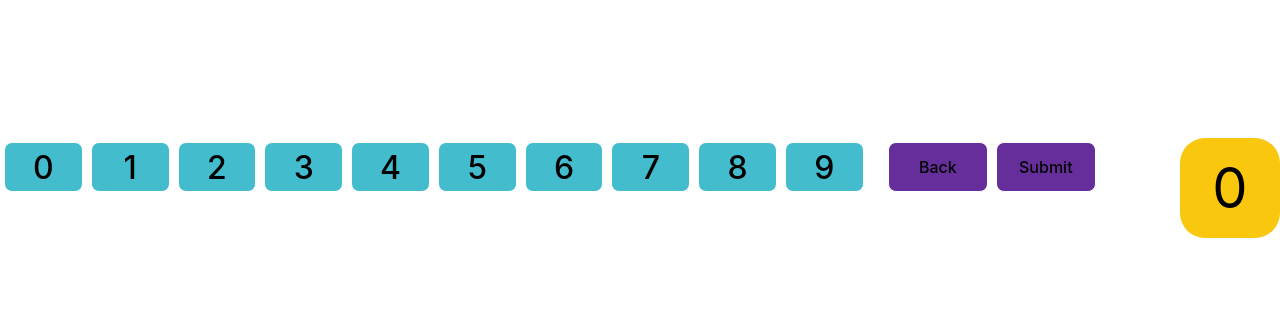
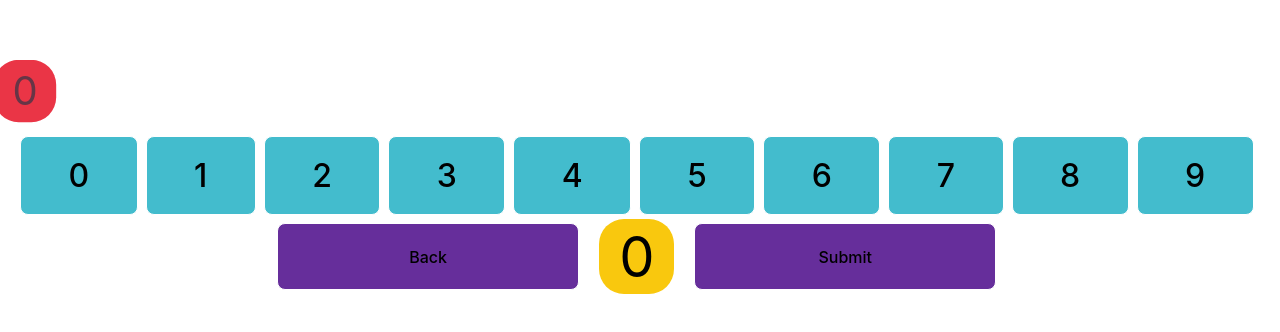
Before and after one commit to tobygershon/TriviaGambleFrontEnd, a React (Vite) app in the folder TriviaGambleFrontEnd/: page / in a window 1280 px wide. Shown: the part 212-544 px from the top of the page. Built offline with nearby package versions, Linux system fonts and the light colour scheme.

Commit message:
some work on timer

```diff
--- a/TriviaGambleFrontEnd/src/App.css
+++ b/TriviaGambleFrontEnd/src/App.css
@@ -1,30 +1,44 @@
-/* body {
-  width: 100vw;
-} */
+body {
+  width: 97vw;
+}
 
-.generic-btn, .ctrl-btn {
+.generic-btn, .submit-btn, .back-btn {
   display: flex;
   justify-content: center;
   align-items: center;
+  flex-grow: 1;
+  flex-shrink: 1;
   border: solid 1px white;
   font-size: 2rem;
-  margin: .25rem
+  margin: .25rem;
+  max-width: 25%;
+  min-width: 10%;
 }
 
-.ctrl-btn {
+.back-btn, .submit-btn {
   font-size: 1rem;
+}
+
+.num-col-1, .num-col-2 {
+  display: flex;
+  flex-grow: 1;
+  justify-content: space-around;
 }
 
 .num-keyboard, .ctrl-keyboard {
   display: flex;
-  width: 100%;
+  max-width: 100%;
+  justify-content: space-between;
 }
 
 .num-keyboard {
-  justify-content: right;
+  justify-content: center;
+  flex-wrap: wrap;
 }
 
 .ctrl-keyboard {
+  justify-content: center;
+  flex-grow: 2;
   margin-left: 1rem;
   margin-right: 1rem;
 }
@@ -32,13 +46,16 @@
 .keyboard {
   display: flex;
   justify-content: center;
-  width: 100vw;
+  flex-wrap: wrap;
+  width: 100%;
+  padding: 1rem;
 }
 
 #key-input-box {
   display: flex;
   align-items: center;
   justify-content: center;
+  margin: 0 1rem 0 1rem;
 }
 
 #keyboard-input {
@@ -51,3 +68,14 @@
   color: black;
   border-radius: 25px;
 }
+
+#timer {
+  width: 50px;
+  height: 50px;
+  display: flex;
+  align-items: center;
+  justify-content: center;
+  font-size: 2rem;
+  background-color: #EA3546;
+  border-radius: 15px;
+}
--- a/TriviaGambleFrontEnd/src/components/ControlKeyboardLayout.tsx
+++ b/TriviaGambleFrontEnd/src/components/ControlKeyboardLayout.tsx
@@ -1,8 +1,8 @@
 import React from "react";
 import GenericButton from './GenericButton'
-import { motion } from "framer-motion";
+import KeyboardInput from "./KeyboardInput";
 
-export default function ControlKeyboard({ update }) {
+export default function ControlKeyboard({ update, currentNum }) {
 
     function updateData(value) {
         update(value)
@@ -14,10 +14,20 @@ export default function ControlKeyboard({ update }) {
             <GenericButton
                 data={updateData}
                 text='Back'
-                    btnType={'ctrl-btn'}
+                btnType={'back-btn'}
                 btnWidth={100}
                 btnHeight={50} />
-                <GenericButton data={updateData} text='Submit' btnType={'ctrl-btn'} btnWidth={100} btnHeight={50} />
+
+            <div id='key-input-box'>
+                <KeyboardInput num={currentNum} />
+            </div>
+
+            <GenericButton
+                data={updateData}
+                text='Submit'
+                btnType={'submit-btn'}
+                btnWidth={100}
+                btnHeight={50} />
         </div>
 
     )
--- a/TriviaGambleFrontEnd/src/components/GenericButton.tsx
+++ b/TriviaGambleFrontEnd/src/components/GenericButton.tsx
@@ -4,6 +4,10 @@ import { motion } from 'framer-motion'
 const variants = {
     open: {rotate: [-20, 10, 0]},
     closed: {rotate: 0}
+}
+const variantsSubmit = {
+    open: {rotate: [-20, 10, 0]},
+    closed: {rotate: 360}
 }
 
 export default function Button({ text, btnWidth, btnHeight, btnType, data }) {
@@ -25,14 +29,15 @@ export default function Button({ text, btnWidth, btnHeight, btnType, data }) {
             onClick={handleClick}
             style={{
                 background: btn === 'generic-btn' ? '#43BCCD' : '#662E9B',
-                width: btnWidth,
-                height: btnHeight,
+                // width: btnWidth,
+                // height: btnHeight,
             }}
-            initial={{ opacity: 1, scale: 1 }}
+            initial={{ opacity: 1, scale: 1, rotate: 0 }}
             whileHover={{ scale: 1.1 }}
             whileTap={{ scale: 0.9 }}
             animate={btnClicked ? "open" : "closed"}
-            variants={variants}
+            variants={btn === 'submit-btn' ? variantsSubmit : variants}
+            transition={{duration: 1}}
         >
             {buttonText}
         </motion.button>
--- a/TriviaGambleFrontEnd/src/components/KeyboardInput.tsx
+++ b/TriviaGambleFrontEnd/src/components/KeyboardInput.tsx
@@ -1,4 +1,4 @@
-import { useState } from "react";
+import { useState, useEffect } from "react";
 import { motion } from 'framer-motion'
 
 export default function KeyboardInput({ num }) {
@@ -10,17 +10,18 @@ export default function KeyboardInput({ num }) {
             id='keyboard-input'
             style={{
                 background: '#F9C80E',
-                width: 100,
-                height: 100,
+                width: 75,
+                height: 75,
             }}
             initial={{ opacity: 0, scale: 0.5 }}
             animate={{
                 scale: 1,
                 opacity: 1
             }}
-            transition={{ duration: 1 }}
+            transition={{ duration: 5 }}
         >
             {input}
+
             </ motion.div>
             )
 }
--- a/TriviaGambleFrontEnd/src/components/NumberKeyboardLayout.tsx
+++ b/TriviaGambleFrontEnd/src/components/NumberKeyboardLayout.tsx
@@ -4,11 +4,12 @@ import { motion } from "framer-motion";
 
 export default function NumberKeyboard({ update }) {
 
-    const numbers: string[] = createNumArray(10)
+    const firstNumbers: string[] = createNumArray(0, 5)
+    const secondNumbers: string[] = createNumArray(5, 10)
 
-    function createNumArray(number: number): string[] {
+    function createNumArray(firstNumber: number, secondNumber: number): string[] {
         const numArray: string[] = []
-        for (let i: number = 0; i < number; i++) {
+        for (let i: number = firstNumber; i < secondNumber; i++) {
             numArray.push(i.toString())
         }
         return numArray
@@ -18,19 +19,37 @@ export default function NumberKeyboard({ update }) {
         update(parseInt(value))
     }
 
-    const buttons = numbers.map((num) => (
+    const firstButtons = firstNumbers.map((num) => (
         <GenericButton
             data={updateData}
             key={num}
             text={num}
             btnType={'generic-btn'}
-            btnWidth={50}
-            btnHeight={50} />
+        // btnWidth={50}
+        // btnHeight={50}
+        />
+    ))
+
+    const secondButtons = secondNumbers.map((num) => (
+        <GenericButton
+            data={updateData}
+            key={num}
+            text={num}
+            btnType={'generic-btn'}
+        // btnWidth={50}
+        // btnHeight={50}
+        />
     ))
 
     return (
         <>
-            {buttons}
+            <div className="num-col-1">
+                {firstButtons}
+            </div>
+            <div className="num-col-2">
+                {secondButtons}
+            </div>
+
         </>
-            )
+    )
 }
--- a/TriviaGambleFrontEnd/src/layouts/HomeLayout.tsx
+++ b/TriviaGambleFrontEnd/src/layouts/HomeLayout.tsx
@@ -1,5 +1,6 @@
 import React from 'react'
 import Keyboard from './KeyboardLayout'
+import Timer from './TimerLayout'
 
 
 export default function HomeLayout() {
@@ -7,6 +8,7 @@ export default function HomeLayout() {
 
     return (
         <>
+            <Timer />
             <Keyboard />
         </>
     )
--- a/TriviaGambleFrontEnd/src/layouts/KeyboardLayout.tsx
+++ b/TriviaGambleFrontEnd/src/layouts/KeyboardLayout.tsx
@@ -13,7 +13,7 @@ export default function Keyboard() {
             if (keyboardInput === 0 && typeof value === "number") {
                 setLastInput(prevInput => [...prevInput, keyboardInput])
                 setKeyBoardInput(value)
-        } else if (typeof value === "number") {
+            } else if (typeof value === "number" && keyboardInput.toString().length < 2) {
                 setLastInput(prevInput => [...prevInput, keyboardInput])
                 setKeyBoardInput(prevInput => prevInput * 10 + value)
             } else if (value === 'Back') {
@@ -24,7 +24,6 @@ export default function Keyboard() {
                 setKeyBoardInput(0)
                 setLastInput([0])
             }
-
     }
 
     return (
@@ -35,10 +34,7 @@ export default function Keyboard() {
             transition={{ duration: 1 }}
         >
             <NumberKeyboard update={updateInput} />
-            <ControlKeyboard update={updateInput} />
-            <div id='key-input-box'>
-                <KeyboardInput num={keyboardInput} />
-            </div>
+            <ControlKeyboard currentNum={keyboardInput} update={updateInput} />
 
         </motion.div>
     )
--- /dev/null
+++ b/TriviaGambleFrontEnd/src/layouts/TimerLayout.tsx
@@ -0,0 +1,131 @@
+import { useState, useEffect, useRef } from "react";
+import { motion, useAnimate, AnimatePresence } from "framer-motion";
+
+export default function Timer() {
+
+    const ref = useRef(5)
+    const [number, setNumber] = useState(5)
+
+    // const [scope, animate] = useAnimate()
+
+    function countdown() {
+        const clearRef = setInterval(() => {
+            if (ref.current === 0) {
+                setNumber(prevNum => prevNum - 1)
+                clearInterval(clearRef)
+            } else {
+                setNumber(prevNum => prevNum - 1)
+                ref.current -= 1
+                console.log(ref.current)
+            }
+        }
+            , 1000)
+    }
+
+    useEffect(() => {
+        countdown()
+    }, [])
+
+    // useEffect(() => {
+    //     animate("p", {scale: .75}, {duration: 1})
+    // }, [number])
+
+    return (
+        // <div id="timer" ref={scope} >
+        //     {number === 5 && <p>
+        //         {number}
+        //         </p>}
+        //     {number === 4 && <p>
+        //         {number}
+        //     </p>}
+        //     {number === 3 && <p>
+        //         {number}
+        //     </p>}
+        //     {number === 2 && <p>
+        //         {number}
+        //     </p>}
+        //     {number === 1 && <p>
+        //         {number}
+        //     </p>}
+        //     {number === 0 && <p>
+        //         {number}
+        //     </p>}
+        // </div>
+
+        <AnimatePresence>
+            <motion.div
+                id='timer'
+                // initial={{scale: 1}}
+                animate={{borderRadius: ['20%', '40%', '20%', '40%', '20%', '40%', '20%', '40%', '20%', '40%', '20%', '40%', '20%'],
+                            scale: [1, 1.25, 1, 1.25, 1, 1.25, 1, 1.25, 1, 1.25, 1, 1.25, 1]
+                }}
+                transition={{duration: 6}}
+                >
+                {number === 5 && (
+                    <motion.div
+                        initial={{ opacity: 0 }}
+                        animate={{ opacity: [0, 1, 0], scale: [.75, 1, .75] }}
+                        transition={{ duration: 1 }}
+                    >
+                        {number}
+                    </motion.div>
+                )}
+                {number === 4 && (
+                    <motion.div
+                        initial={{ opacity: 0 }}
+                        animate={{ opacity: [0, 1, 0], scale: [.75, 1, .75] }}
+                        transition={{ duration: 1 }}
+                    >
+                        {number}
+                    </motion.div>
+                )}
+                {number === 3 && (
+                    <motion.div
+                        initial={{ opacity: 0 }}
+                        animate={{ opacity: [0, 1, 0], scale: [.75, 1, .75] }}
+                        transition={{ duration: 1 }}
+                    >
+                        {number}
+                    </motion.div>
+                )}
+                {number === 2 && (
+                    <motion.div
+                        initial={{ opacity: 0 }}
+                        animate={{ opacity: [0, 1, 0], scale: [.75, 1, .75] }}
+                        transition={{ duration: 1 }}
+                    >
+                        {number}
+                    </motion.div>
+                )}
+                {number === 1 && (
+                    <motion.div
+                        initial={{ opacity: 0 }}
+                        animate={{ opacity: [0, 1, 0], scale: [.75, 1, .75] }}
+                        transition={{ duration: 1 }}
+                    >
+                        {number}
+                    </motion.div>
+                )}
+                {number === 0 && (
+                    <motion.div
+                        initial={{ opacity: 0 }}
+                        animate={{ opacity: 1, scale: 1}}
+                        transition={{ duration: 1 }}
+                    >
+                        {number}
+                    </motion.div>
+                )}
+                {number < 0 && (
+                    <motion.div
+                        initial={{ opacity: 1, scale: 1 }}
+                        animate={{ opacity: [1, .75, 0], scale: [1, 1.5, 0] }}
+                        transition={{ duration: 2 }}
+                    >
+                        0
+                    </motion.div>
+                )}
+            </motion.div>
+        </AnimatePresence>
+
+    )
+}
--- a/TriviaGambleFrontEnd/src/main.tsx
+++ b/TriviaGambleFrontEnd/src/main.tsx
@@ -4,7 +4,7 @@ import App from './App.tsx'
 import './index.css'
 
 createRoot(document.getElementById('root')!).render(
-  <StrictMode>
+  // <StrictMode>
     <App />
-  </StrictMode>,
+  // </StrictMode>,
 )
```
Lines whose indentation alone changed are shown as unchanged.
